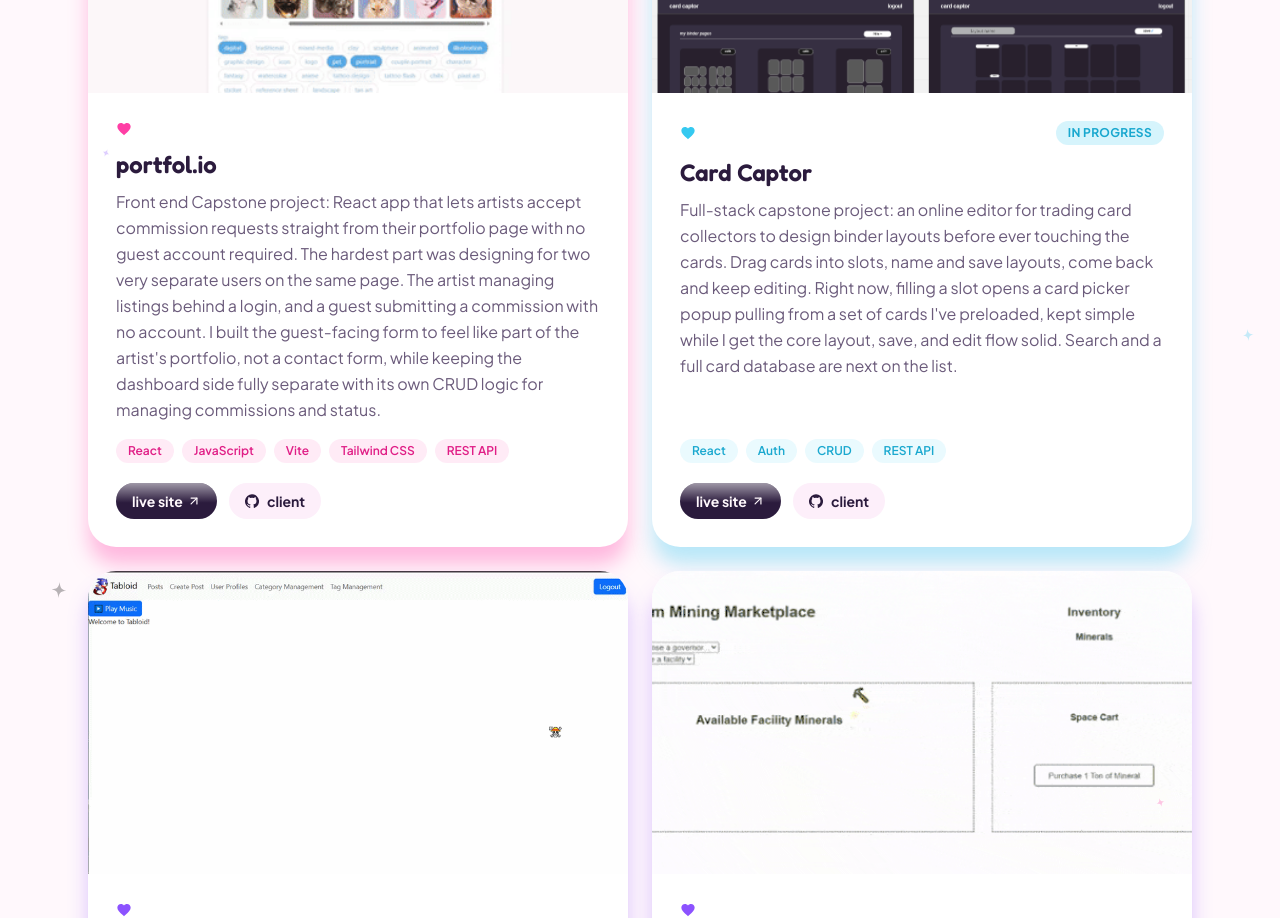
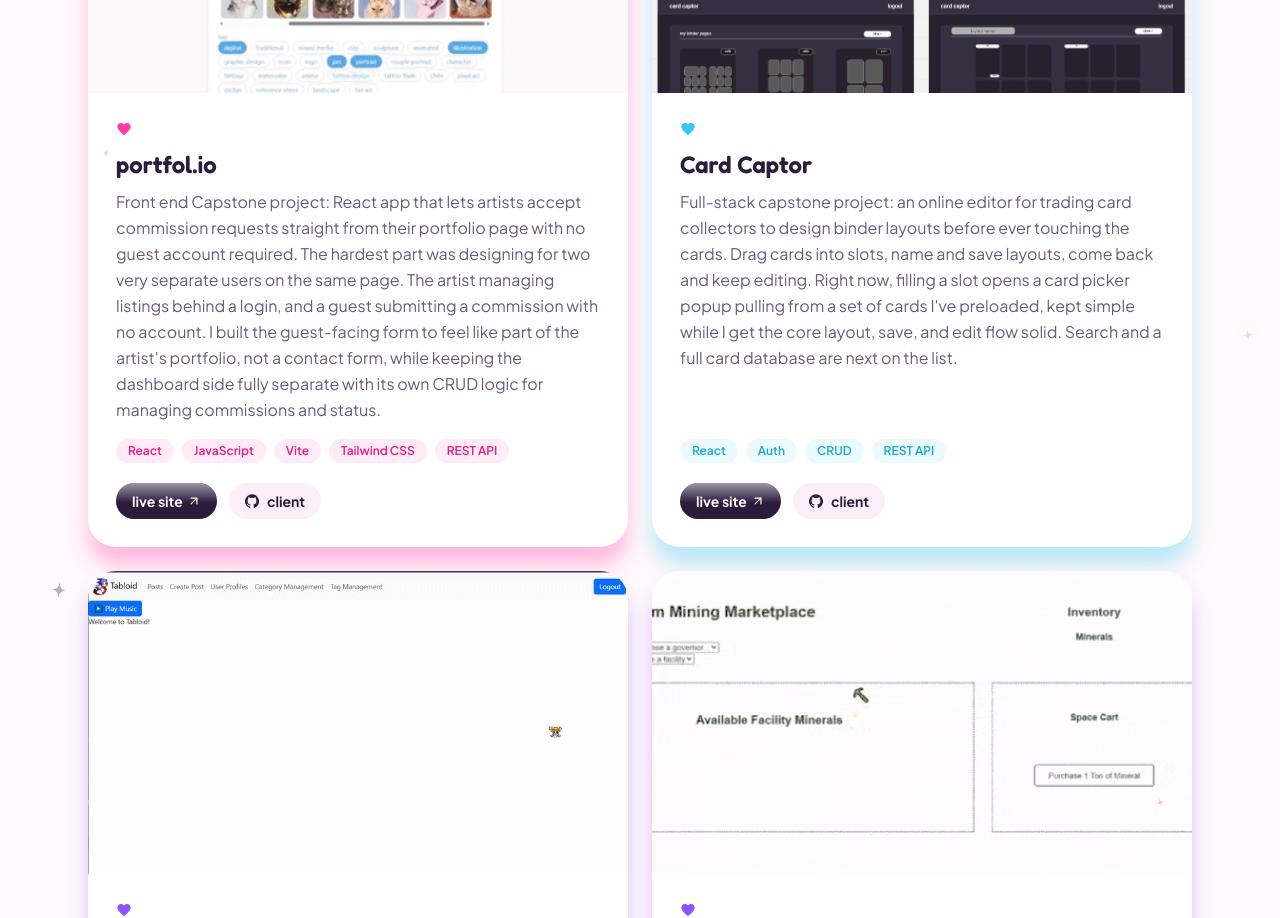
Before and after one commit to judeottilie-tech/experience, a React (Vite) app: page / in a window 1280 px wide. Shown: the part 1580-2498 px from the top of the page. Built offline with nearby package versions, Linux system fonts and the light colour scheme.

Commit message:
Remove in-progress badge from CardCaptor card

```diff
--- a/src/data/content.js
+++ b/src/data/content.js
@@ -97,7 +97,6 @@ export const projects = [
   },
   {
     name: 'Card Captor',
-    status: 'in progress',
     description:
       [ "Full-stack capstone project: an online editor for trading card collectors to design binder layouts before ever touching the cards. Drag cards into slots, name and save layouts, come back and keep editing.",
       " Right now, filling a slot opens a card picker popup pulling from a set of cards I've preloaded, kept simple while I get the core layout, save, and edit flow solid. Search and a full card database are next on the list." ],
```
